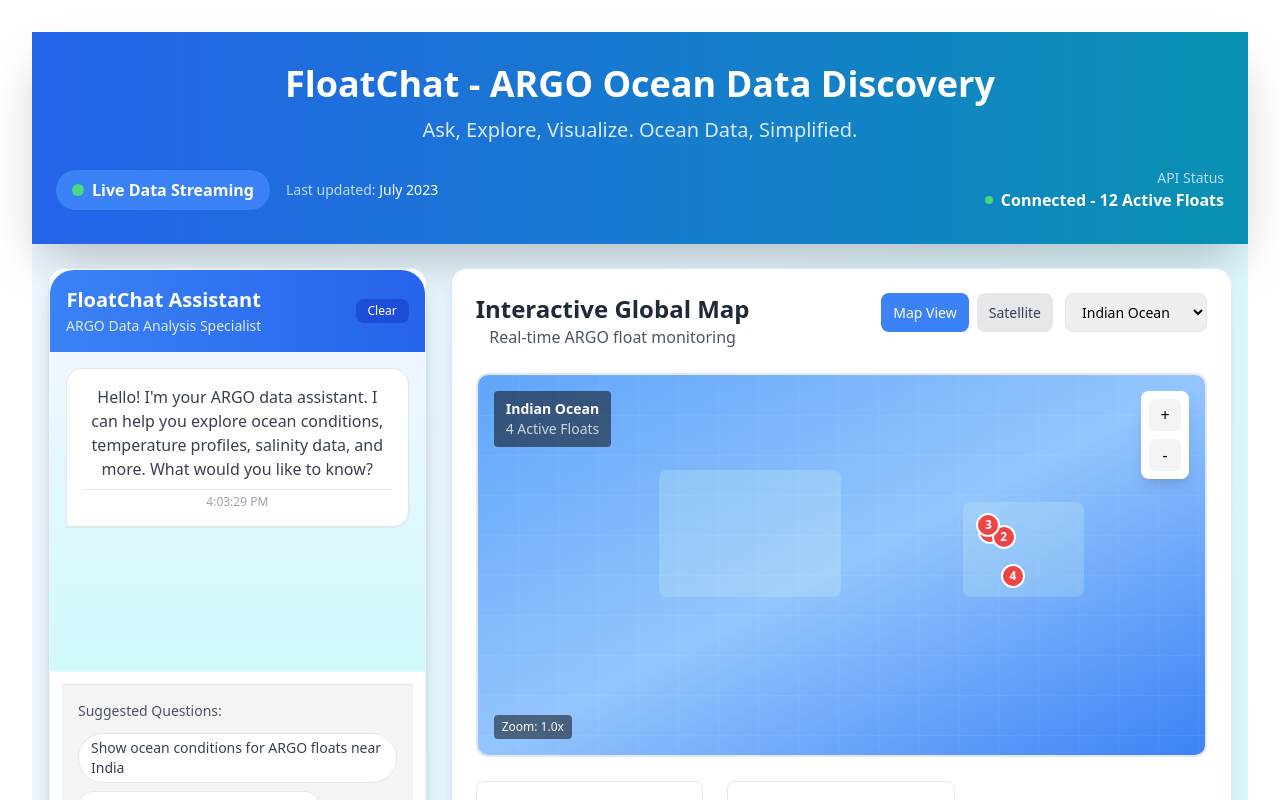
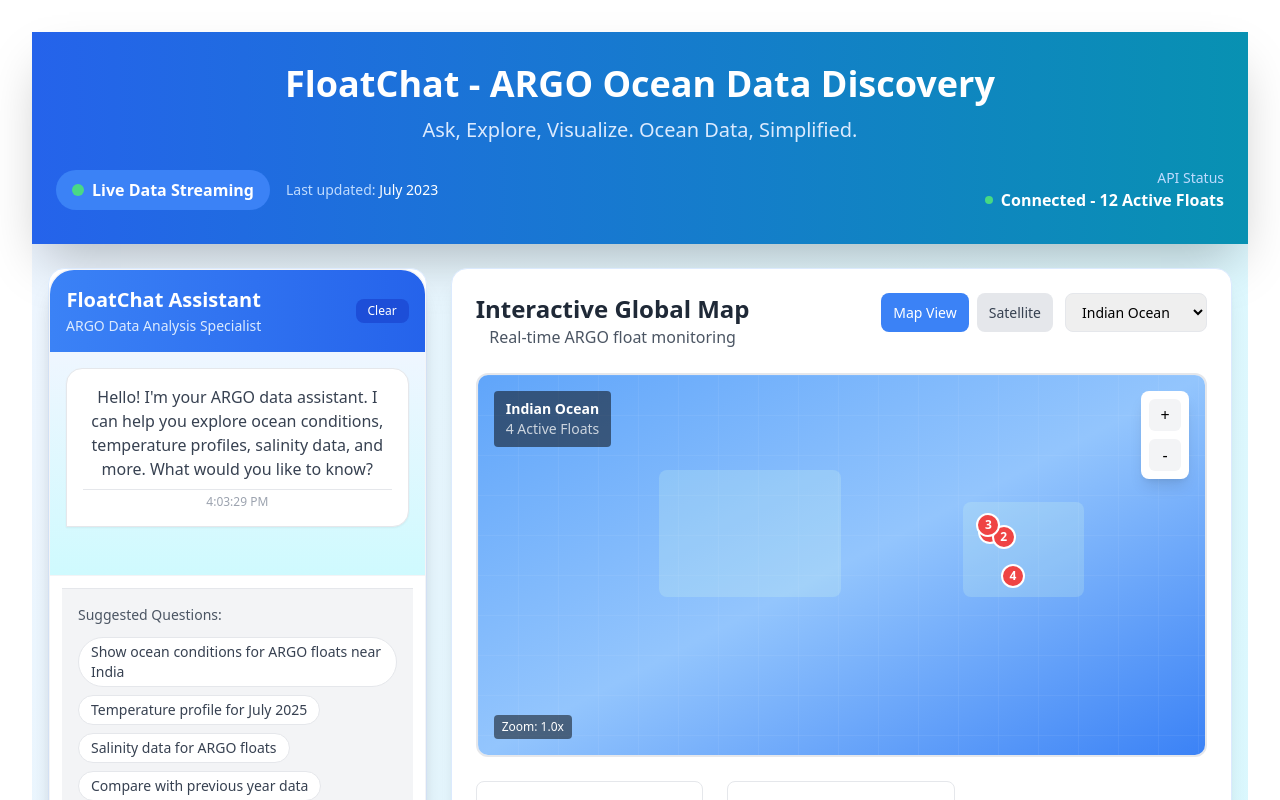
Before and after one commit to shreekant-lohagale/FloatChat-ARGO-Ocean-Data-Discovery, a React (Vite) app: page / in a window 1280 px wide. Shown: the top 800 px of the page. Built offline with nearby package versions, Linux system fonts and the light colour scheme; the HTML template or start-up script is replaced by a standard one.

Commit message:
Update App.jsx
refactor(layout): reorganize main dashboard layout

This commit refactors the main application layout to improve the user experience, especially on pages with vertical scroll.

```diff
--- a/src/App.jsx
+++ b/src/App.jsx
@@ -13,15 +13,15 @@ function App() {
 
       <main className="container mx-auto py-6 px-4">
         {/* Main Dashboard Grid */}
-        <div className="grid grid-cols-1 lg:grid-cols-3 gap-6 mb-6">
+        <div className="grid grid-cols-1 lg:grid-cols-3 gap-6">
           {/* Left Column - Chat Assistant */}
           <div className="lg:col-span-1">
-            <div className="bg-white rounded-2xl shadow-xl border border-blue-100 h-full">
+            <div className="bg-white rounded-2xl shadow-xl border sticky top-1 border-blue-100 h-600">
               <ChatPanel />
             </div>
           </div>
 
-          {/* Right Column - Map and Visualizations */}
+          {/* Right Column - Map, Data Summary, and Visualizations */}
           <div className="lg:col-span-2">
             <div className="grid grid-cols-1 gap-6">
               {/* Interactive Global Map */}
@@ -33,13 +33,13 @@ function App() {
               <div className="grid grid-cols-1 md:grid-cols-2 gap-6">
                 <DataSummary />
               </div>
+
+              {/* Visualization Gallery */}
+              <div className="bg-white rounded-2xl shadow-xl border border-blue-100 p-6">
+                <VisualizationGallery />
+              </div>
             </div>
           </div>
-        </div>
-
-        {/* Visualization Gallery */}
-        <div className="bg-white rounded-2xl shadow-xl border border-blue-100 p-6">
-          <VisualizationGallery />
         </div>
       </main>
     </div>
```
